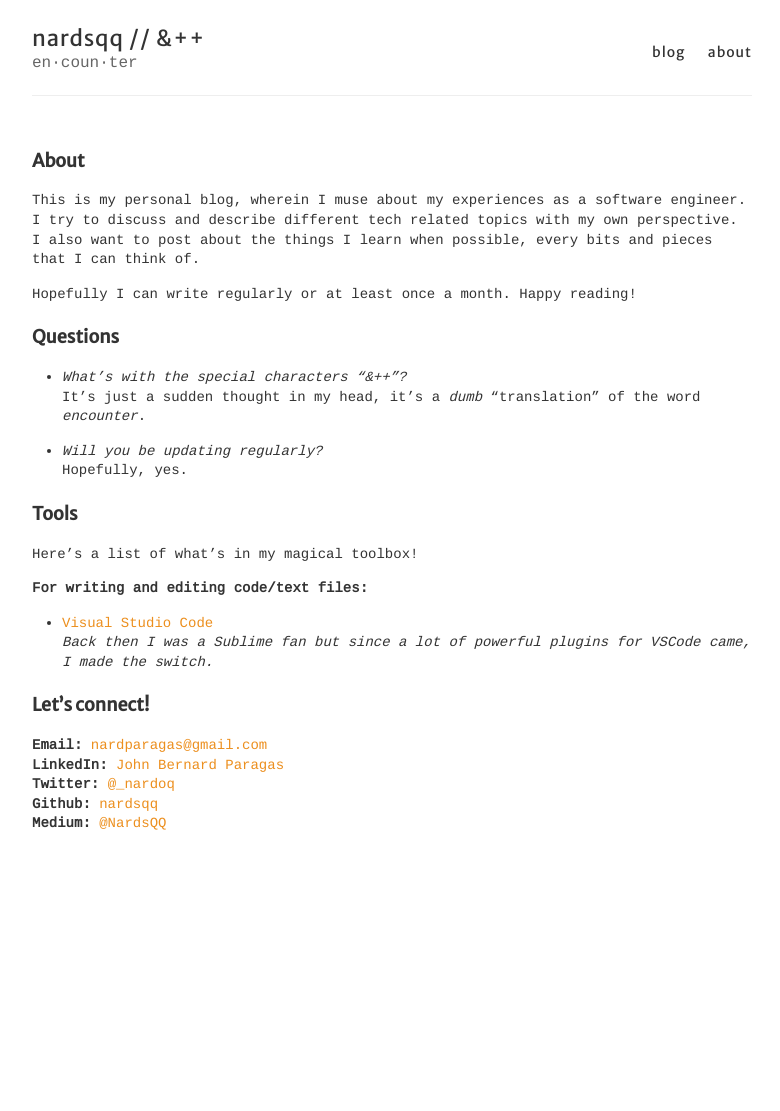
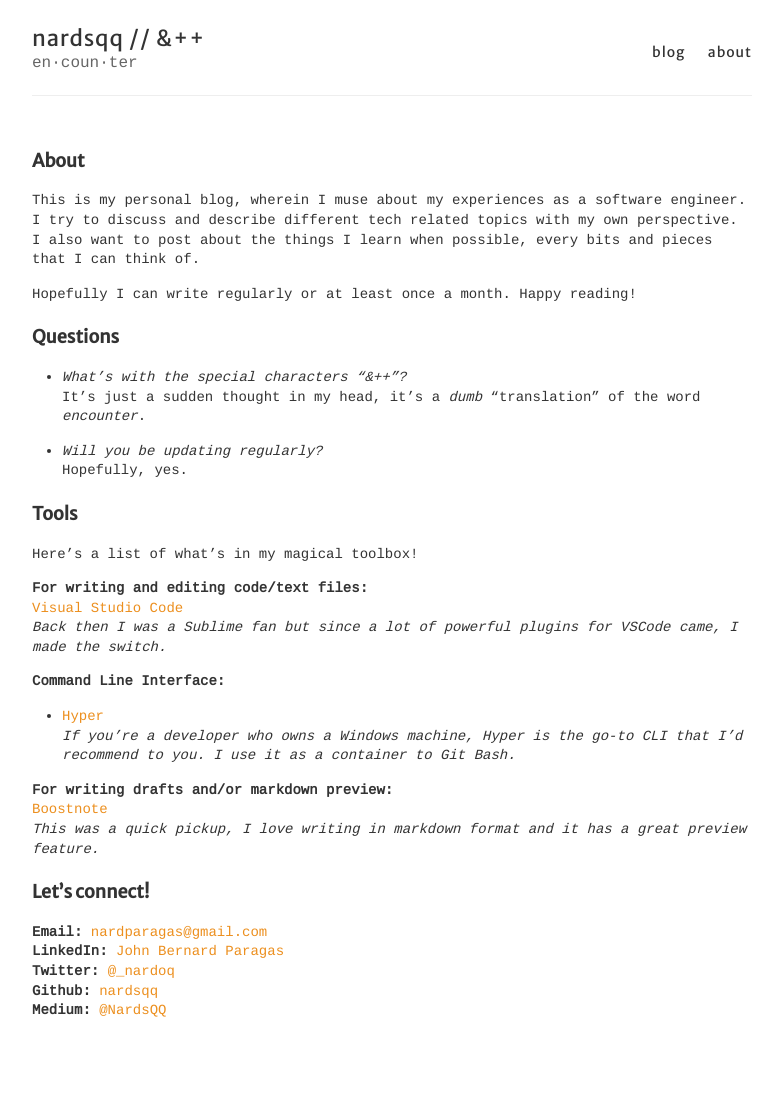
Before and after one commit to nardsqq/nardsqq.github.io, a Jekyll site: the page built from about.md, in a window 1280 px wide. Shown: the whole page, without its empty margins (248-1028 px from the left). Built offline with Jekyll 4.4.1, drawn with Linux system fonts in a browser that asks for light colours; before the commit the page ends 924 px from its top, so only the background shows below that.

Commit message:
Change Tool sub-section formatting

```diff
--- a/about.md
+++ b/about.md
@@ -21,8 +21,16 @@ Hopefully I can write regularly or at least once a month. Happy reading!
 Here's a list of what's in my magical toolbox!
 
 **For writing and editing code/text files:**
-* [Visual Studio Code](https://code.visualstudio.com/)
+[Visual Studio Code](https://code.visualstudio.com/)
 _Back then I was a Sublime fan but since a lot of powerful plugins for VSCode came, I made the switch._
+
+**Command Line Interface:**
+* [Hyper](https://hyper.is/)
+_If you're a developer who owns a Windows machine, Hyper is the go-to CLI that I'd recommend to you. I use it as a container to Git Bash._
+
+**For writing drafts and/or markdown preview:**
+[Boostnote](https://boostnote.io/)
+_This was a quick pickup, I love writing in markdown format and it has a great preview feature._
 
 ### Let's connect!
 
```
